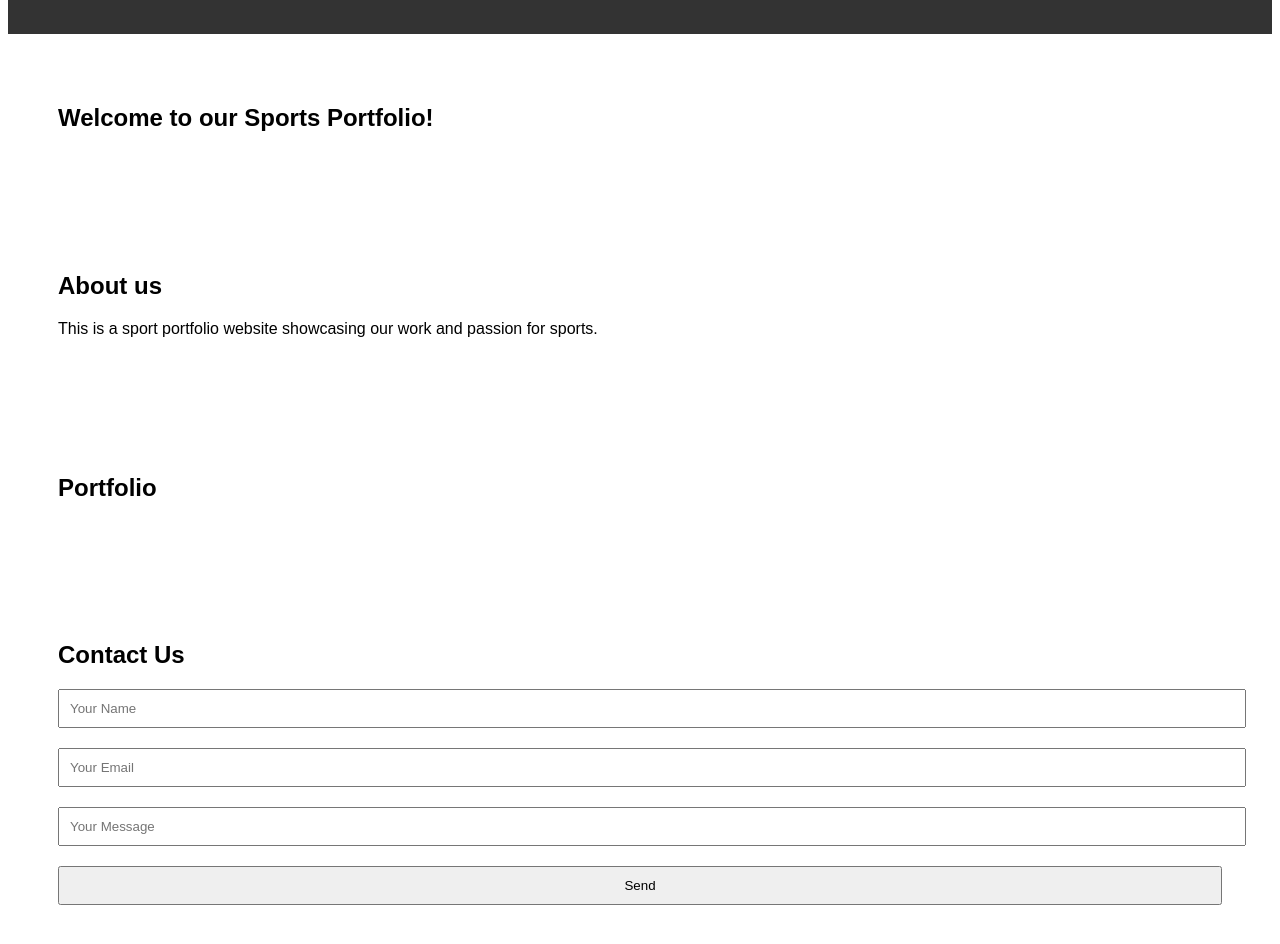
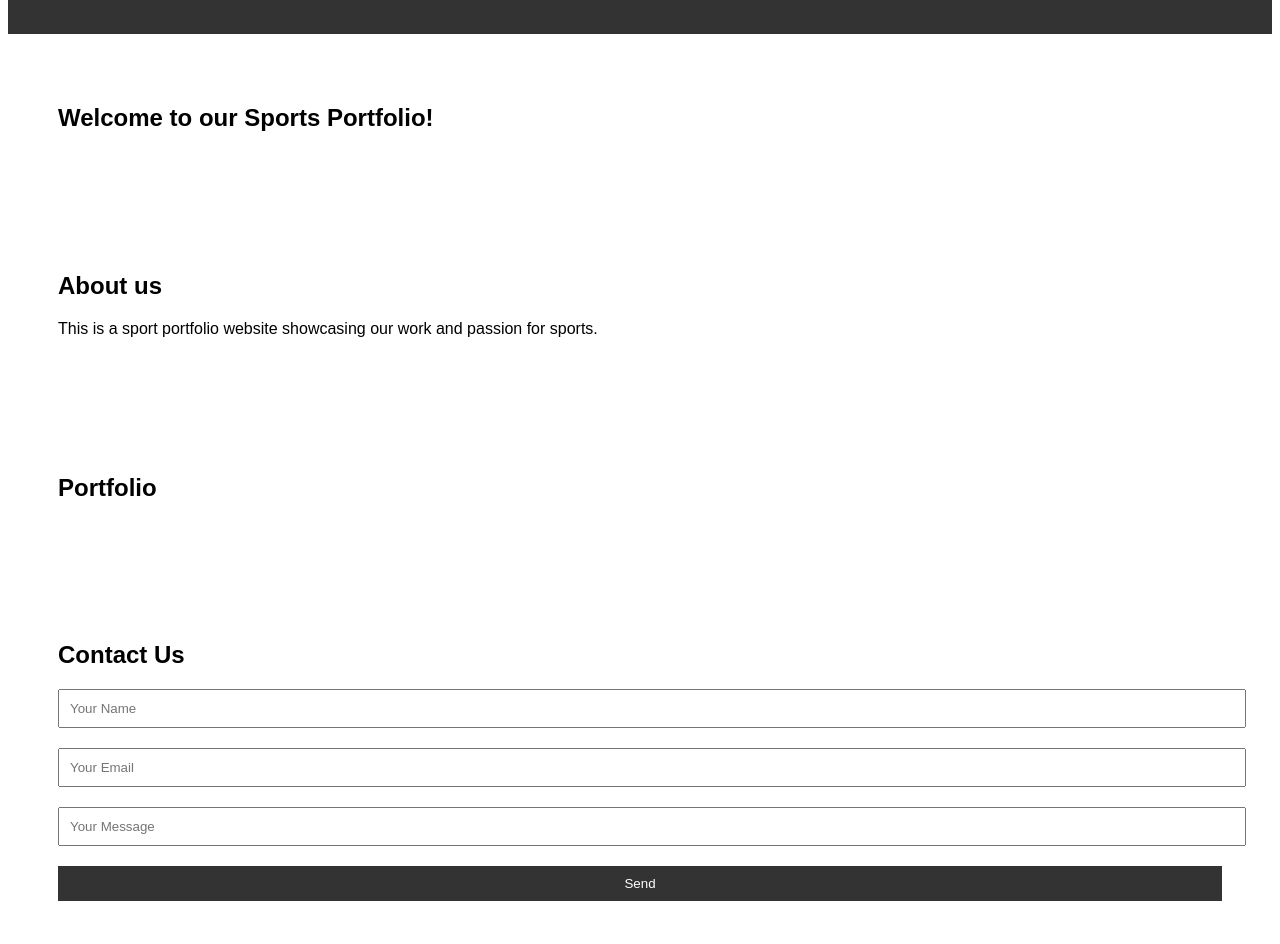
Before and after one commit to Thapelo08/Sensational-Propaganda-FC, a plain HTML site: page index.html in a window 1280 px wide. Shown: the part 146-1090 px from the top of the page. Drawn offline with Linux system fonts and the light colour scheme.

Commit message:
"Added styles for .contact-section button"

```diff
--- a/index.css
+++ b/index.css
@@ -39,3 +39,10 @@ header {
     width: 100%;
     padding: 10px;
 }
+
+.contact-section button {
+    background-color: #333;
+    color: #fff;
+    border: none;
+    cursor: pointer;
+}
```
